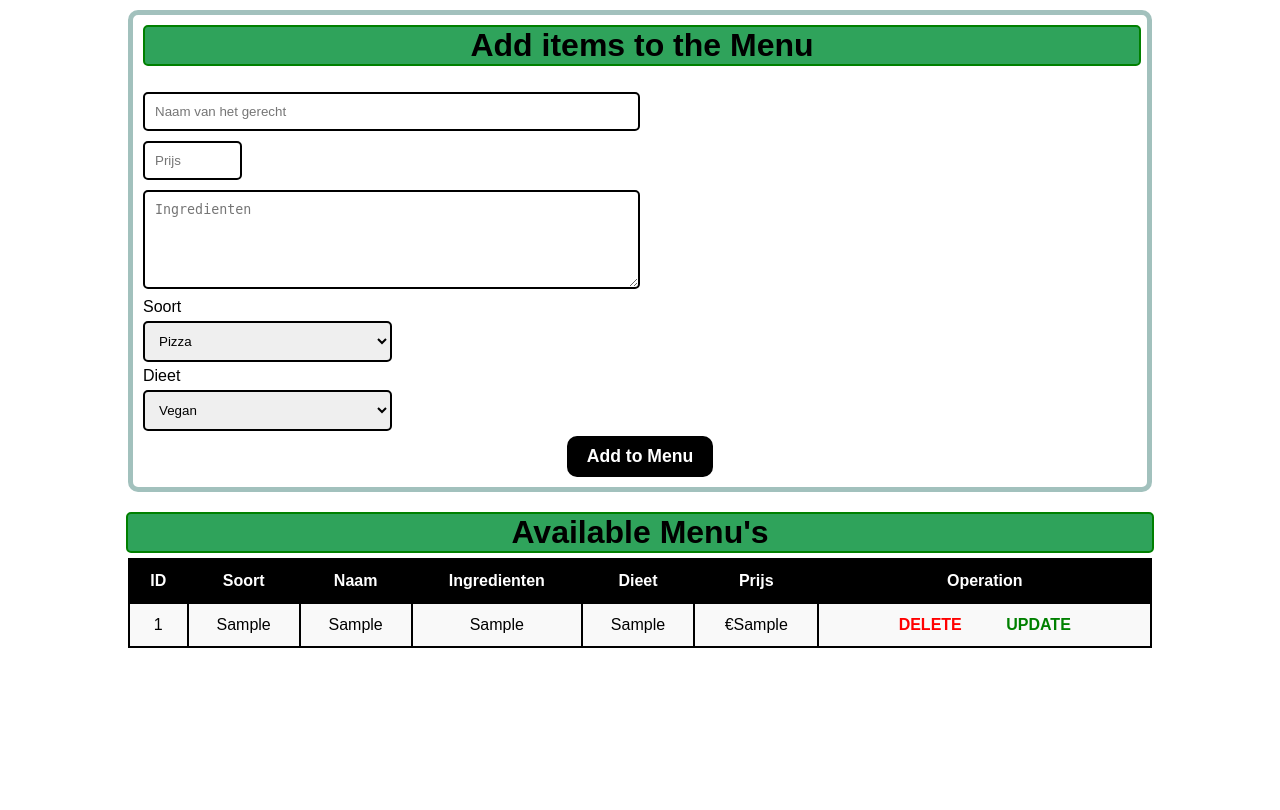
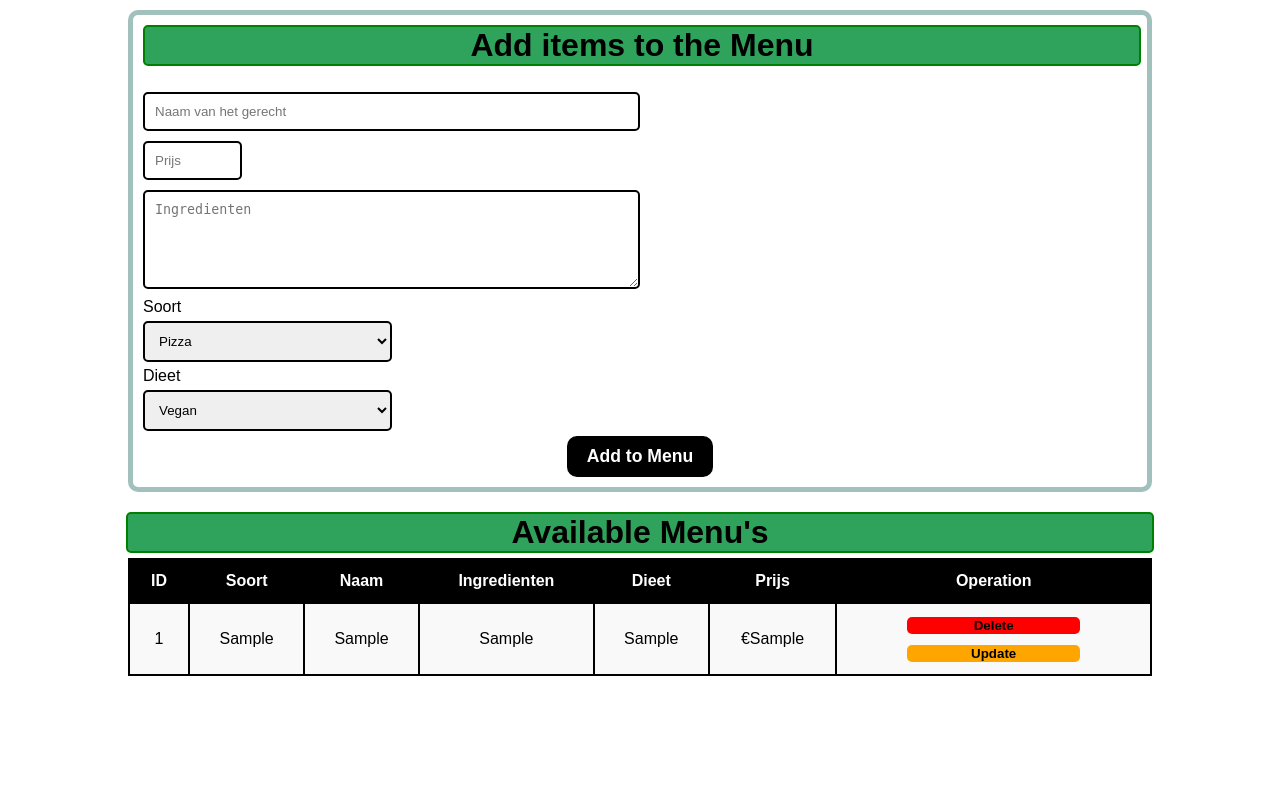
Before and after one commit to Sami024/WebApp, a PHP site: page /editmenu.php in a window 1280 px wide. Run offline with PHP 8.4, Linux system fonts and the light colour scheme; tables that the repository leaves empty or names only in its code hold one stand-in row (values such as "Sample post").

Commit message:
Update V3.8.9

```diff
--- a/html/css/editmenu.css
+++ b/html/css/editmenu.css
@@ -79,7 +79,7 @@ td {
 
 .btn1:hover {
   color: darkred; /* Donkerrode kleur bij hover */
-  font-size: 20px; /* Grootte van de tekst */
+
 }
 
 .btn2 {
@@ -89,7 +89,7 @@ td {
 }
 .btn2:hover {
   color: green; /* Donkeroranje kleur bij hover */
-  font-size: 20px; /* Grootte vergroten */
+
 }
 
 input[type="submit"] {
@@ -212,15 +212,7 @@ select {
     font-size: small;
     padding: 0;
   }
-  .btn1:hover {
-    color: darkred; /* Donkerrode kleur bij hover */
-    font-size: 16px; /* Grootte van de tekst */
-  }
 
-  .btn2 :hover{
-    color: green; /* Oranje tekst */
-    font-size: 16px; /* Grootte van de tekst */
-  }
 }
 
 h4{
@@ -248,3 +240,25 @@ input[type="double"] {
   text-align: center;
   margin-top: 0;
 }
+.delete{
+  color: black; /* Rode tekst */
+  background-color: red; /* Transparante achtergrond */
+  font-weight: bold;
+  border: none;
+  border-radius: 5px; /* Afgeronde hoeken */
+  margin-bottom: 10px;
+  width: 60%;
+
+}
+.update{
+  color: black; /* Oranje tekst */
+  background-color: orange; /* Transparante achtergrond */
+  font-weight: bold;
+  border: none;
+  border-radius: 5px; /* Afgeronde hoeken */
+  width: 60%;
+
+}
+.delete:hover , .update:hover{
+  cursor: pointer;
+}
--- a/html/editmenu.php
+++ b/html/editmenu.php
@@ -1,3 +1,42 @@
+<?php
+
+    $naamErr = $ingredientenErr = $prijsErr = "";
+    $naam    = $ingredienten    = $prijs    = "";
+
+    function test_input($data)
+    {
+        $data = trim($data);
+        $data = stripslashes($data);
+        $data = htmlspecialchars($data);
+        return $data;
+    }
+
+    if ($_SERVER["REQUEST_METHOD"] == "POST") {
+        if (empty($_POST["naam"])) {
+            $naamErr = "Naam is niet ingevuld";
+        } else {
+            $naam = test_input($_POST["naam"]);
+        }
+
+        if (empty($_POST["prijs"])) {
+            $prijsErr = "Prijs is niet ingevuld";
+        } else {
+            $prijs = test_input($_POST["prijs"]);
+        }
+
+        if (empty($_POST["ingredienten"])) {
+            $ingredientenErr = "Veld is niet ingevuld";
+        } else {
+            $ingredienten = test_input($_POST["ingredienten"]);
+        }
+
+    }
+
+?>
+
+
+
+
 <!DOCTYPE html>
 <html lang="en">
 <head>
@@ -5,6 +44,15 @@
     <meta name="viewport" content="width=device-width, initial-scale=1.0">
     <title>Editmenu</title>
     <link rel="stylesheet" href="css/editmenu.css">
+
+<style>
+
+    span{
+        color:red;
+    }
+</style>
+
+
 </head>
 <body>
 
@@ -16,15 +64,15 @@
 
 <!-- ---------------------------------------------------------------------------- -->
 <label for="naam"></label>
-<input type="text" id="naam" name="naam" placeholder="Naam van het gerecht">
+<input type="text" id="naam" name="naam" placeholder="Naam van het gerecht"> <span><?php echo $naamErr ?></span>
 <br>
 <!-- ---------------------------------------------------------------------------- -->
 <label for="prijs"></label>
-<input type="double" id="prijs" name="prijs"  placeholder="Prijs"  >
+<input type="double" id="prijs" name="prijs"  placeholder="Prijs"  > <span><?php echo $prijsErr ?></span>
 <br>
 <!-- -------------------------------------------------------------------------- -->
 <label for="Ingredienten"></label>
-<textarea rows="5" cols="50" id="ingredienten" name="ingredienten" placeholder="Ingredienten"></textarea>
+<textarea rows="5" cols="50" id="ingredienten" name="ingredienten" placeholder="Ingredienten"></textarea> <span><?php echo $ingredientenErr ?></span>
 <br>
 
 <!-- ------------------------------------------------------------------------------------------ -->
@@ -88,8 +136,8 @@
     <td>" . $result['dieet'] . "</td>
     <td>" . "€" . $result['prijs'] . "</td>
     <td>
-    <a href='editmenu.php? id=" . $result['id'] . " ' class= 'btn1'>Delete</a>
-    <a href='menuUpdate.php? id=" . $result['id'] . " ' class= 'btn2'>Update</a>
+    <a href='editmenu.php? id=" . $result['id'] . " ' class= 'btn1'>  <button class='delete'>Delete</button></a>
+    <a href='menuUpdate.php? id=" . $result['id'] . " ' class= 'btn2'><button class='update'>Update</button></a> </td>
 
 </tr>";
 
--- a/html/index.php
+++ b/html/index.php
@@ -1,5 +1,6 @@
 <?php
     require_once 'connectDB.php';
+
 ?>
 
 <!DOCTYPE html>
@@ -92,7 +93,7 @@ require_once 'connectDB.php';
         <div class="container3">
             <?php
 
-            $query = "SELECT * FROM food";
+                $query  = "SELECT * FROM food";
                 $result = $pdo->query($query);
                 while ($row = $result->fetch(PDO::FETCH_ASSOC)) {
                     echo "<div class='food-menu-box'>";
```
Also changed, not shown: html/ProcessMenu.php (+28 -43 lines). Lines whose indentation alone changed are shown as unchanged.
